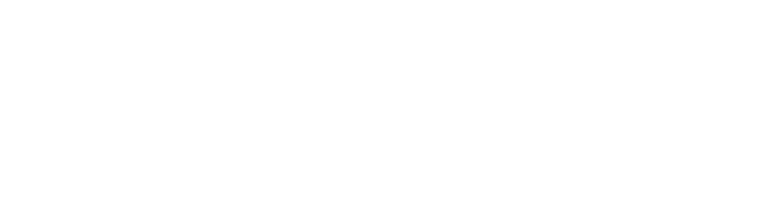
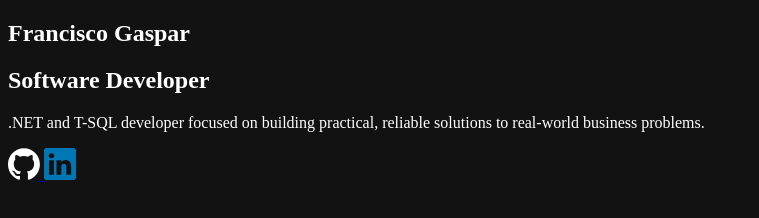
Before and after one commit to fgaspar17/portfolio, a plain HTML site: page index.html in a window 1280 px wide. Shown: the whole page, without its empty margins (0-759 px from the left). Drawn offline with Linux system fonts and the light colour scheme.

Commit message:
github and linkedin profiles added to About me

```diff
--- a/css/style.css
+++ b/css/style.css
@@ -0,0 +1,8 @@
+body {
+    background-color: #121212;
+    color: #ffffff;
+}
+
+.linkedin-icon {
+    fill: #0077b5;
+}
--- a/index.html
+++ b/index.html
@@ -8,8 +8,36 @@
     <meta name="keywords" content=".NET, Developer, Portfolio, Francisco Gaspar, Software Developer">
     <title>Francisco Gaspar - Software Developer</title>
     <link rel="icon" type="image/x-icon" href="img/favicon.ico">
+    <link rel="stylesheet" href="css/style.css">
 </head>
 <body>
+    <svg xmlns="http://www.w3.org/2000/svg" style="display: none;">
+        <symbol id="icon-linkedin" viewBox="0 0 16 16">
+            <path d="M0 1.146C0 .513.526 0 1.175 0h13.65C15.474 0 16 .513 16 1.146v13.708c0 .633-.526 1.146-1.175 1.146H1.175C.526 16 0 15.487 0 14.854zm4.943 12.248V6.169H2.542v7.225zm-1.2-8.212c.837 0 1.358-.554 1.358-1.248-.015-.709-.52-1.248-1.342-1.248S2.4 3.226 2.4 3.934c0 .694.521 1.248 1.327 1.248zm4.908 8.212V9.359c0-.216.016-.432.08-.586.173-.431.568-.878 1.232-.878.869 0 1.216.662 1.216 1.634v3.865h2.401V9.25c0-2.22-1.184-3.252-2.764-3.252-1.274 0-1.845.7-2.165 1.193v.025h-.016l.016-.025V6.169h-2.4c.03.678 0 7.225 0 7.225z"/>
+        </symbol>
+        <symbol id="icon-github" viewBox="0 0 98 96">
+            <path fill-rule="evenodd" clip-rule="evenodd" d="M48.854 0C21.839 0 0 22 0 49.217c0 21.756 13.993 40.172 33.405 46.69 2.427.49 3.316-1.059 3.316-2.362 0-1.141-.08-5.052-.08-9.127-13.59 2.934-16.42-5.867-16.42-5.867-2.184-5.704-5.42-7.17-5.42-7.17-4.448-3.015.324-3.015.324-3.015 4.934.326 7.523 5.052 7.523 5.052 4.367 7.496 11.404 5.378 14.235 4.074.404-3.178 1.699-5.378 3.074-6.6-10.839-1.141-22.243-5.378-22.243-24.283 0-5.378 1.94-9.778 5.014-13.2-.485-1.222-2.184-6.275.486-13.038 0 0 4.125-1.304 13.426 5.052a46.97 46.97 0 0 1 12.214-1.63c4.125 0 8.33.571 12.213 1.63 9.302-6.356 13.427-5.052 13.427-5.052 2.67 6.763.97 11.816.485 13.038 3.155 3.422 5.015 7.822 5.015 13.2 0 18.905-11.404 23.06-22.324 24.283 1.78 1.548 3.316 4.481 3.316 9.126 0 6.6-.08 11.897-.08 13.526 0 1.304.89 2.853 3.316 2.364 19.412-6.52 33.405-24.935 33.405-46.691C97.707 22 75.788 0 48.854 0z" fill="#fff"/>
+        </symbol>
+    </svg>
 
+    <section class="about-me">
+        <div class="container-about-me">
+            <h1>Francisco Gaspar</h1>
+            <h2>Software Developer</h2>
+            <p>.NET and T-SQL developer focused on building practical, reliable solutions to real-world business problems.</p>
+            <a href="https://github.com/fgaspar17">
+                <!-- GitHub -->
+                <svg width="32" height="32">
+                    <use href="#icon-github"></use>
+                </svg>
+            </a>
+            <a href="https://www.linkedin.com/in/francisco-gaspar-seron">
+                <!-- LinkedIn -->
+                <svg width="32" height="32" class="linkedin-icon">
+                    <use href="#icon-linkedin"></use>
+                </svg>
+            </a>
+        </div>
+    </section>
 </body>
 </html>
```
